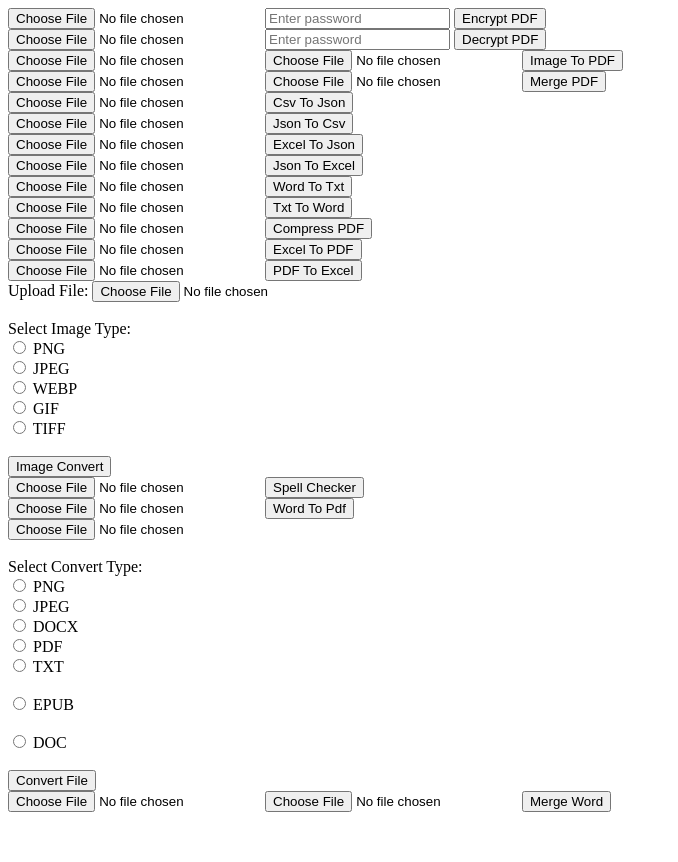
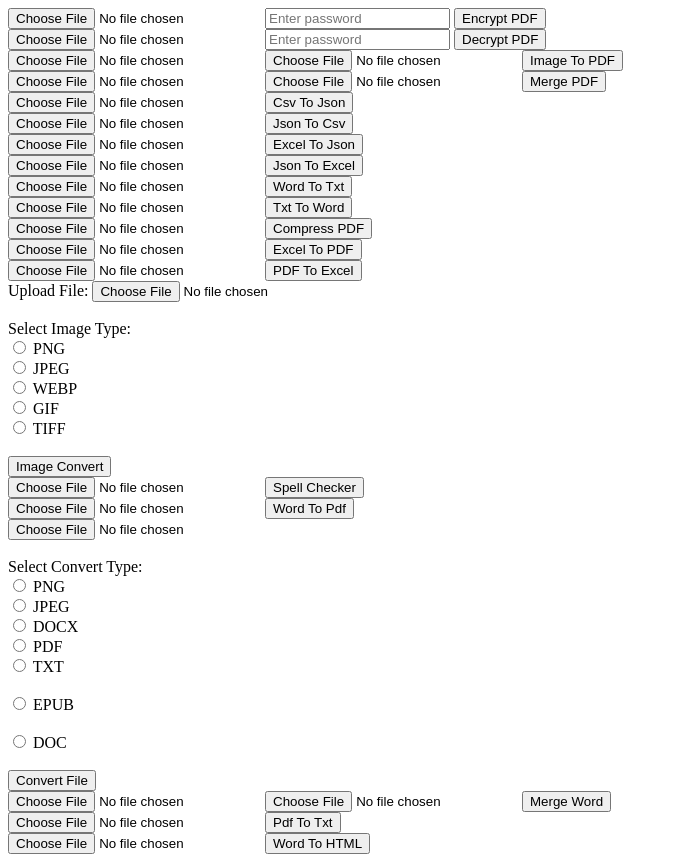
Before and after one commit to usmanmirza007/doctor_backend, a website: page src/public/index.html in a window 1280 px wide. Shown: the whole page, without its empty margins (0-678 px from the left). Before the commit the page ends 820 px from the top, so only its background shows below. Drawn offline with Linux system fonts and the light colour scheme.

Commit message:
Add html design

```diff
--- a/src/public/index.html
+++ b/src/public/index.html
@@ -131,6 +131,14 @@
     <input type="file" name="file" accept=".docx" id="">
     <input type="submit" value="Merge Word">
   </form>
+  <form action="/api/document/pdf_to_txt" method="post" enctype="multipart/form-data">
+    <input type="file" name="file" accept=".pdf" required id="">
+    <input type="submit" value="Pdf To Txt">
+  </form>
+  <form action="/api/document/word-to-html" method="post" enctype="multipart/form-data">
+    <input type="file" name="file" accept=".docx" required id="">
+    <input type="submit" value="Word To HTML">
+  </form>
 </body>
 <script>
   function updateButtonName(radio) {
```
